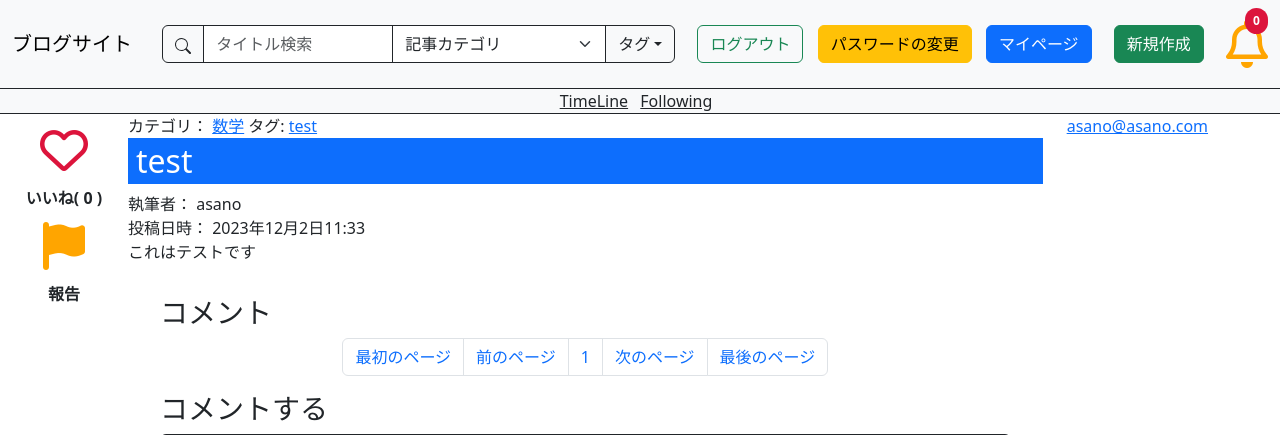
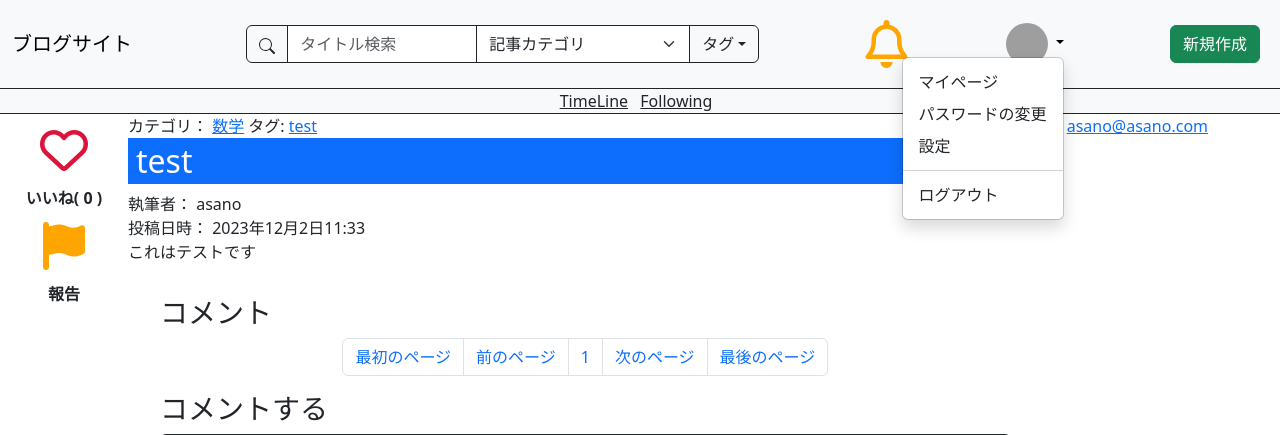
Before and after one commit to dghnts/blogsite, a Django app: page /article/6/ in a window 1280 px wide. Shown: the top 435 px of the page. Run offline with Django 4.2, Linux system fonts and the light colour scheme; a user stored in the database is signed in; data comes from the database, SQL or seed files in the repository; both versions use the stored data as it was after the commit; data that the repository does not hold is empty; grey boxes are pictures that could not be loaded.

Commit message:
headerにユーザーメニューを設定

```diff
--- a/templates/blog/base.html
+++ b/templates/blog/base.html
@@ -19,7 +19,7 @@
           href="https://cdnjs.cloudflare.com/ajax/libs/font-awesome/6.5.1/css/all.min.css"
           integrity="sha512-DTOQO9RWCH3ppGqcWaEA1BIZOC6xxalwEsw9c2QQeAIftl+Vegovlnee1c9QX4TctnWMn13TZye+giMm8e2LwA=="
           crossorigin="anonymous"
-          referrerpolicy="no-referrer" >
+          referrerpolicy="no-referrer">
     <link rel="stylesheet" href="{% static 'blog/css/style.css' %}">
     <script>
       window.addEventListener("load",() =>{
@@ -109,18 +109,56 @@
             <a class="btn btn-outline-success" href="{% url "login" %}">ログイン</a>
           {% else %}
             {#　ログインしているときだけ表示する　#}
+            {% comment %}
             <form action="{% url "logout" %}" method="post">
               {% csrf_token %}
               <input class="btn btn-outline-success" type="submit" value="ログアウト">
             </form>
             <a class="btn btn-warning" href="{% url 'password_change' %}">パスワードの変更</a>
             <a class="btn btn-primary" href="{% url 'blog:mypage' %}">マイページ</a>
+            {% endcomment %}
+            <a class="notify_area" href="{% url 'blog:notify' %}">
+              <i class="fa-regular fa-bell"></i>
+              {% if Notify_Counts == 1 %}<span class="notify_amount">{{ Notify_Counts }}</span>{% endif %}
+            </a>
+            <div class="flex-shrink-0 dropdown">
+              <a href="#"
+                 class="d-block link-body-emphasis text-decoration-none dropdown-toggle show"
+                 data-bs-toggle="dropdown"
+                 aria-expanded="true">
+                <img src="https://github.com/mdo.png"
+                     alt="mdo"
+                     width="42"
+                     height="42"
+                     class="rounded-circle">
+              </a>
+              <ul class="dropdown-menu text-small shadow show"
+                  data-popper-placement="bottom-end"
+                  style="position: absolute;
+                         inset: 0px 0px auto auto;
+                         margin: 0px;
+                         transform: translate3d(0px, 34px, 0px)">
+                <li>
+                  <a class="dropdown-item" href="{% url 'blog:mypage' %}">マイページ</a>
+                </li>
+                <li>
+                  <a class="dropdown-item" href="{% url 'password_change' %}">パスワードの変更</a>
+                </li>
+                <li>
+                  <a class="dropdown-item" href="#">設定</a>
+                </li>
+                <li>
+                  <hr class="dropdown-divider">
+                </li>
+                <li>
+                  <form action="{% url "logout" %}" method="post">
+                    {% csrf_token %}
+                    <input class="dropdown-item" type="submit" value="ログアウト">
+                  </form>
+                </li>
+              </ul>
+            </div>
             <a class="btn btn-success mx-2" href="{% url 'blog:create_article' %}">新規作成</a>
-            <a class="notify_area" href="{% url 'blog:notify' %}">
-              <i class="fa-regular fa-bell"></i>                <span class="notify_amount">{{ Notify_Counts }}</span>
-              {# 未読通知がある場合，通知数を表示する #}
-              {% if Notify_Counts != 0 %}<span class="notify_amount">{{ Notify_Counts }}</span>{% endif %}
-            </a>
           {% endif %}
         </div>
       </nav>
```
Also changed, not shown: db.sqlite3 (added).
